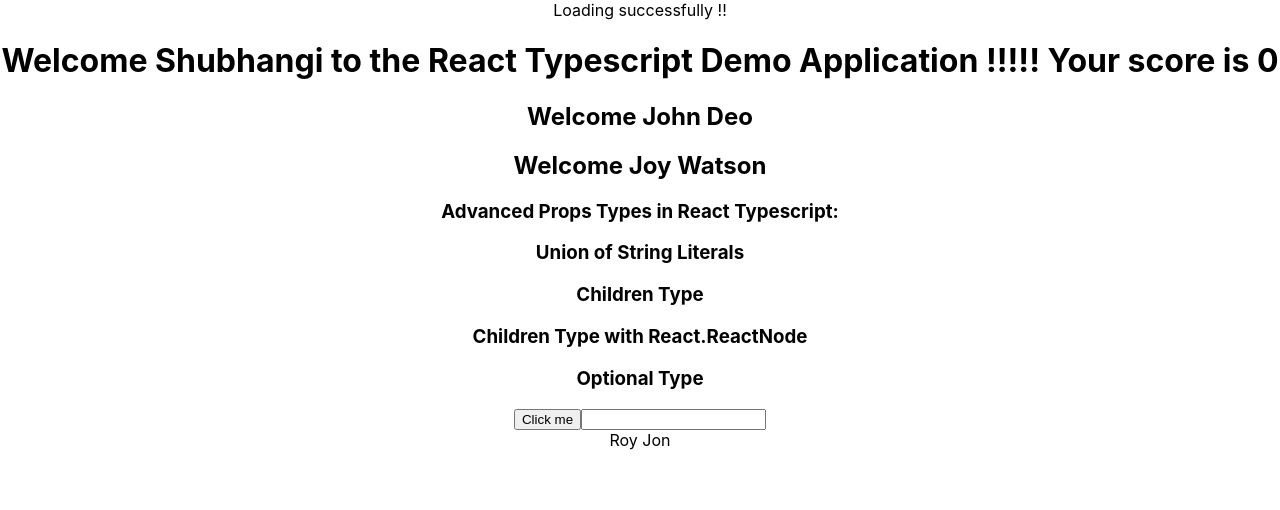
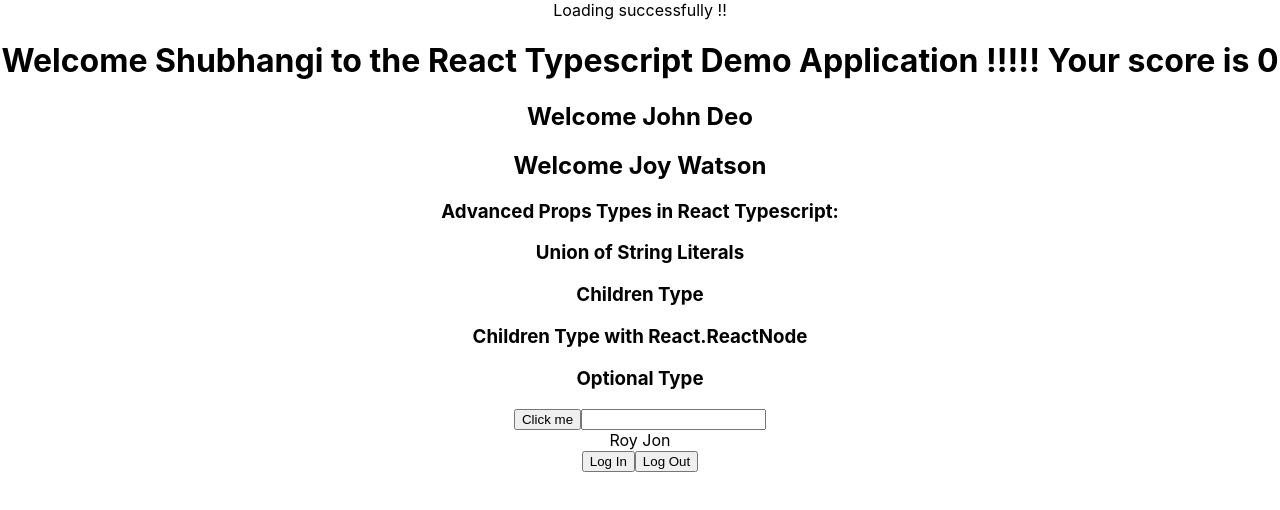
Before and after one commit to Shubhi8319/ReactTypescript-Demo, a React (Create React App) app in the folder react-typescript-demo/: page / in a window 1280 px wide. Shown: the top 510 px of the page. Built offline with nearby package versions, Linux system fonts and the light colour scheme.

Commit message:
Usestate hook and its type in reactts

```diff
--- a/react-typescript-demo/src/App.tsx
+++ b/react-typescript-demo/src/App.tsx
@@ -6,6 +6,7 @@
 import { Person } from './Components/Person';
 import { PersonsList } from './Components/PersonsList';
 import { Status } from './Components/Status';
+import { User } from './Components/User';
 import { Welcome } from './Components/Welcome';
 
 function App() {
@@ -39,6 +40,7 @@
       <Button handleClick={(event) => console.log("Clicked", event)}/>
       <Input handleChange={(event) => console.log(event.target.value)}/>
       <Person name={{first: "Roy", last: "Jon" }}/>
+      <User/>
     </div>
   );
 }
--- /dev/null
+++ b/react-typescript-demo/src/Components/User.tsx
@@ -0,0 +1,27 @@
+import React, { useState } from "react"
+
+type AuthUser = {
+    name: string
+    email: string
+}
+
+export const User = () => {
+    const [user, setUser] = useState< AuthUser | null>(null)
+    const handleLogin = () => {
+        setUser({
+            name: "Shubhangi",
+            email: "shubhangi@example.com"
+        })
+    }
+    const handleLogout = () => {
+        setUser(null)
+    }
+    return(
+        <React.Fragment>
+            <button onClick={handleLogin}>Log In</button>
+            <button onClick={handleLogout}>Log Out</button>
+            {user?.name && <div>User Name is: {user?.name}</div>}
+            {user?.email && <div>User Email is: {user?.email}</div>}
+        </React.Fragment>
+    )
+}
```
